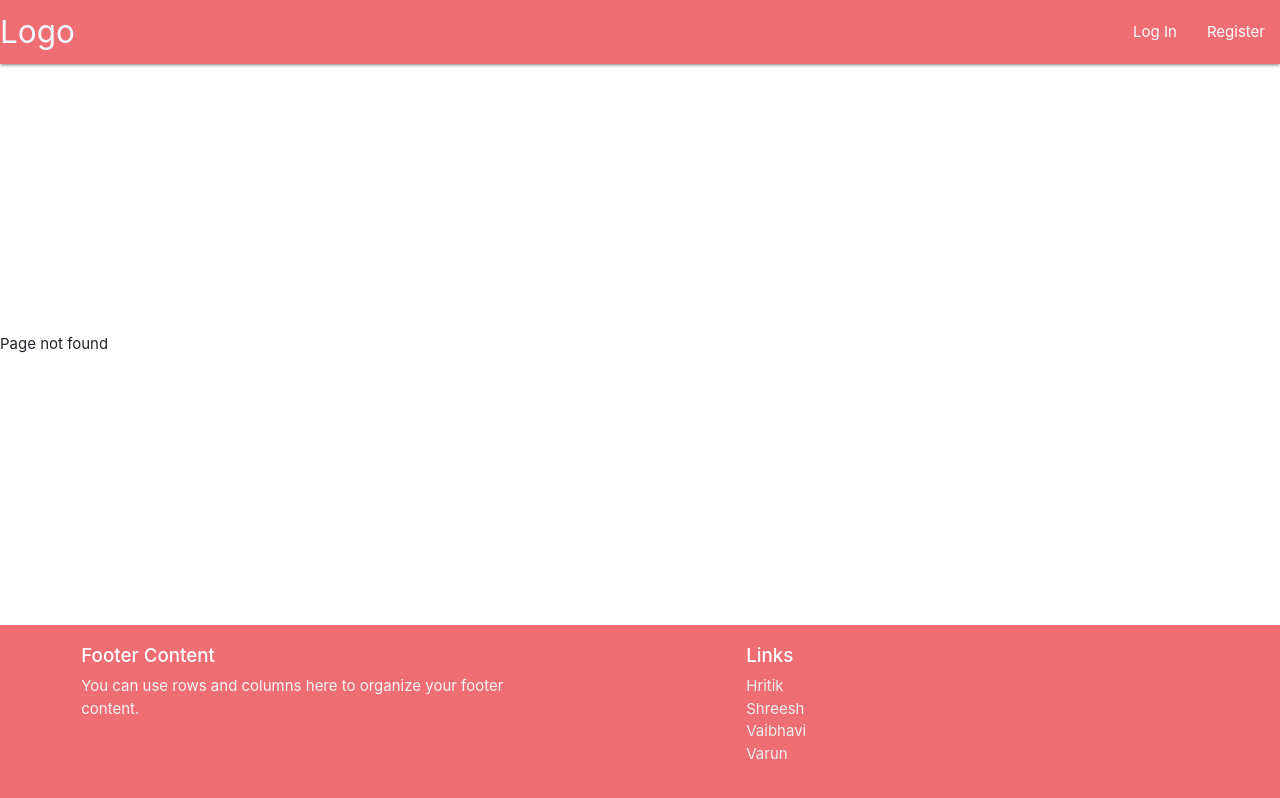
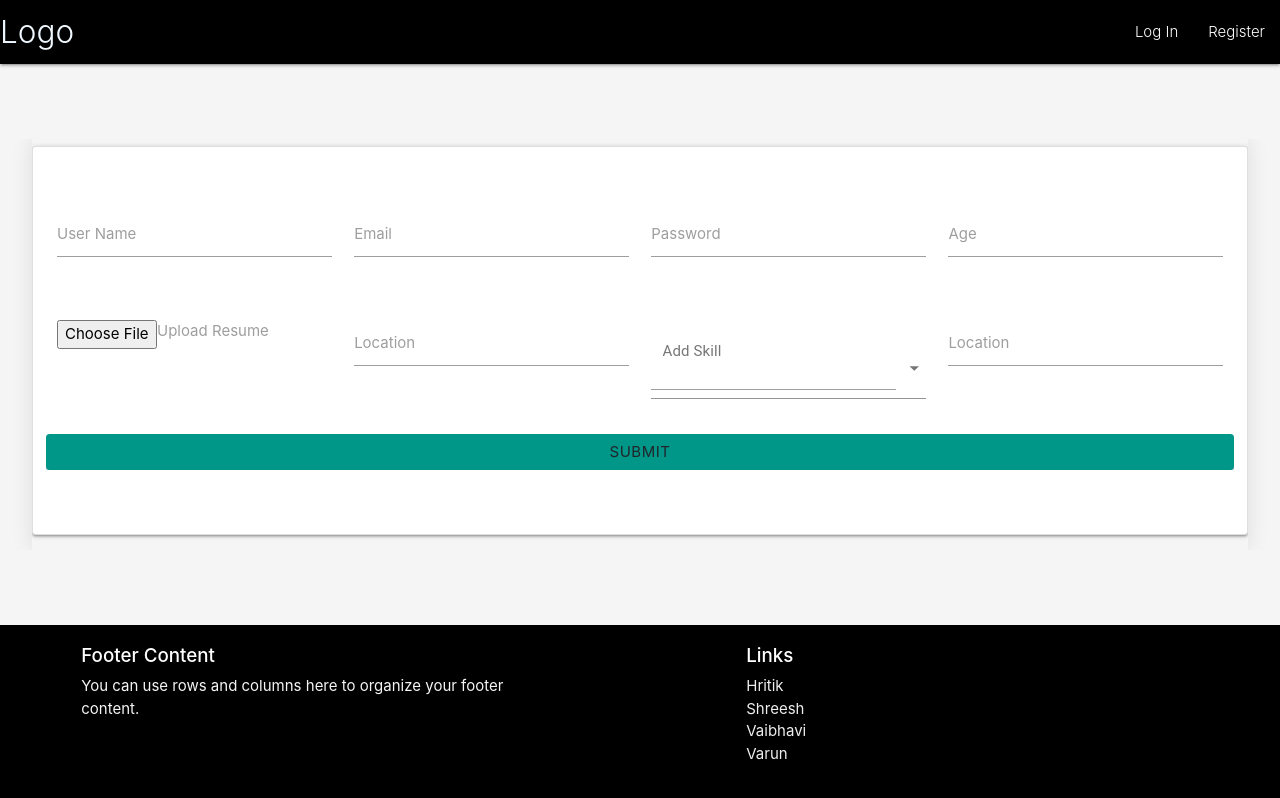
Before and after one commit to hritik2002/tsec_hackathon_frontend, a React (Create React App) app: page /user in a window 1280 px wide. Before the commit this address had no page. Built offline with nearby package versions, Linux system fonts and the light colour scheme.

Commit message:
Fixing css

```diff
--- a/package.json
+++ b/package.json
@@ -5,6 +5,9 @@
   "dependencies": {
     "@emotion/react": "^11.8.1",
     "@emotion/styled": "^11.8.1",
+    "@material-ui/core": "^4.12.3",
+    "@material-ui/icons": "^4.11.2",
+    "@mui/icons-material": "^5.5.0",
     "@mui/material": "^5.5.0",
     "@testing-library/jest-dom": "^5.16.2",
     "@testing-library/react": "^12.1.3",
--- a/src/App.js
+++ b/src/App.js
@@ -6,6 +6,7 @@ import Home from "./Pages/Home";
 import Header from "./Component/Header/Header";
 import Footer from "./Component/Footer/Footer";
 import UserDashboard from "./Component/UserDashboard";
+import UserRegister from "./Component/UserRegister";
 
 function App() {
   document.addEventListener("DOMContentLoaded", function () {
@@ -20,7 +21,8 @@ function App() {
           display: "flex",
           flexDirection: "column",
           justifyContent: "space-between",
-          height:"100vh"
+          height: "100vh",
+          background: "rgba(0,0,0,0.04)",
         }}
       >
         <Header />
@@ -28,6 +30,7 @@ function App() {
           <Route path="/" element={<Home />}></Route>
           <Route path="/login" element={<Login />}></Route>
           <Route path="/dashboard" element={<UserDashboard />}></Route>
+          <Route path="/user" element={<UserRegister />}></Route>
           <Route path="*" element={<div>Page not found</div>}></Route>
         </Routes>
         <Footer />
--- a/src/Component/Footer/Footer.js
+++ b/src/Component/Footer/Footer.js
@@ -3,7 +3,7 @@ import '../../Assets/Footer.css';
 const Footer = () => {
     return(
         <>
-            <footer className="page-footer footer">
+            <footer className="page-footer footer black">
                 <div className="container">
                     <div className="row">
                     <div className="col l6 s12">
--- a/src/Component/Header/Header.js
+++ b/src/Component/Header/Header.js
@@ -3,7 +3,7 @@ import * as React from "react";
 export default function Header() {
   return (
     <nav>
-      <div class="nav-wrapper">
+      <div class="nav-wrapper black light">
         <a href="/" class="brand-logo">
           Logo
         </a>
--- a/src/Component/Login/index.js
+++ b/src/Component/Login/index.js
@@ -13,8 +13,8 @@ function Login() {
       <div className="row" style={{ width: "50%", margin: "auto" }}>
         <div className="col s12 ">
           <div className="card">
-            <div className="card-action teal lighten-1 white-text">
-              <h3>Login Form</h3>
+            <div className="card-action  lighten-1 white-text">
+              <h3 style={{color:"rgba(0,0,0,0.6)"}}   >Login Form</h3>
             </div>
 
             <div className="card-content">
--- /dev/null
+++ b/src/Component/Skills/index.js
@@ -0,0 +1,15 @@
+import React, { useState } from "react";
+
+function index() {
+  return (
+    <div>
+      <h4>Add Skills</h4>
+      <div>
+        <input type="text" />
+        <p>--></p>
+      </div>
+    </div>
+  );
+}
+
+export default index;
--- /dev/null
+++ b/src/Component/UserRegister/index.js
@@ -0,0 +1,96 @@
+import { TextField } from "@material-ui/core";
+import { Autocomplete } from "@mui/material";
+import React from "react";
+import Skills from "./../Skills";
+
+function index() {
+  return (
+    <div>
+      <div
+        class="form-container"
+        style={{
+          width: "95%",
+          margin: "auto",
+          boxShadow: "0 0 20px 0 rgba(0,0,0,0.1)",
+        }}
+      >
+        <div class="card   light-1">
+          <div class="card-content white-text">
+            <span class="card-title">
+              Basic Register Form Using Materialize
+            </span>
+            <div class="row">
+              <form class="col s12" id="reg-form">
+                <div class="row">
+                  <div class="input-field col s3">
+                    <input type="text" class="validate" />
+                    <label for="first_name">User Name</label>
+                  </div>
+                  <div class="input-field col s3">
+                    <input type="text" class="validate" />
+                    <label for="last_name">Email</label>
+                  </div>
+                  <div class="input-field col s3">
+                    <input type="text" class="validate" />
+                    <label for="password">Password</label>
+                  </div>
+                  <div class="input-field col s3">
+                    <input type="number" class="validate" />
+                    <label for="email">Age</label>
+                  </div>
+                </div>
+                <div class="row"></div>
+                <div class="row">
+                  <div class="input-field col s3">
+                    <input
+                      id="last_name"
+                      name="last_name"
+                      type="file"
+                      class="validate"
+                    />
+                    <label style={{ transform: "translate(100px)" }}>
+                      Upload Resume
+                    </label>
+                  </div>
+                  <div class="input-field col s3">
+                    <input type="text" class="validate" />
+                    <label>Location</label>
+                  </div>
+                  <div class="input-field col s3">
+                    <Autocomplete
+                      multiple
+                      id="tags-outlined"
+                      options={["React", "Redux", "HTML", "CSS", "Javascript"]}
+                      getOptionLabel={(option) => option}
+                      defaultValue={[]}
+                      filterSelectedOptions
+                      renderInput={(params) => (
+                        <TextField
+                          {...params}
+                          disableUnderline={false}
+                          label="Add Skill"
+                          placeholder="Favorites"
+                        />
+                      )}
+                    />
+                  </div>
+                  <div class="input-field col s3">
+                    <input type="text" class="validate" />
+                    <label>Location</label>
+                  </div>
+                </div>
+                <div class="row">
+                  <button class="btn teal" type="submit">
+                    Submit
+                  </button>
+                </div>
+              </form>
+            </div>
+          </div>
+        </div>
+      </div>
+    </div>
+  );
+}
+
+export default index;
```
Also changed, not shown: 1 other file (tests, documents, lock files or other folders). Lines whose indentation alone changed are shown as unchanged.
